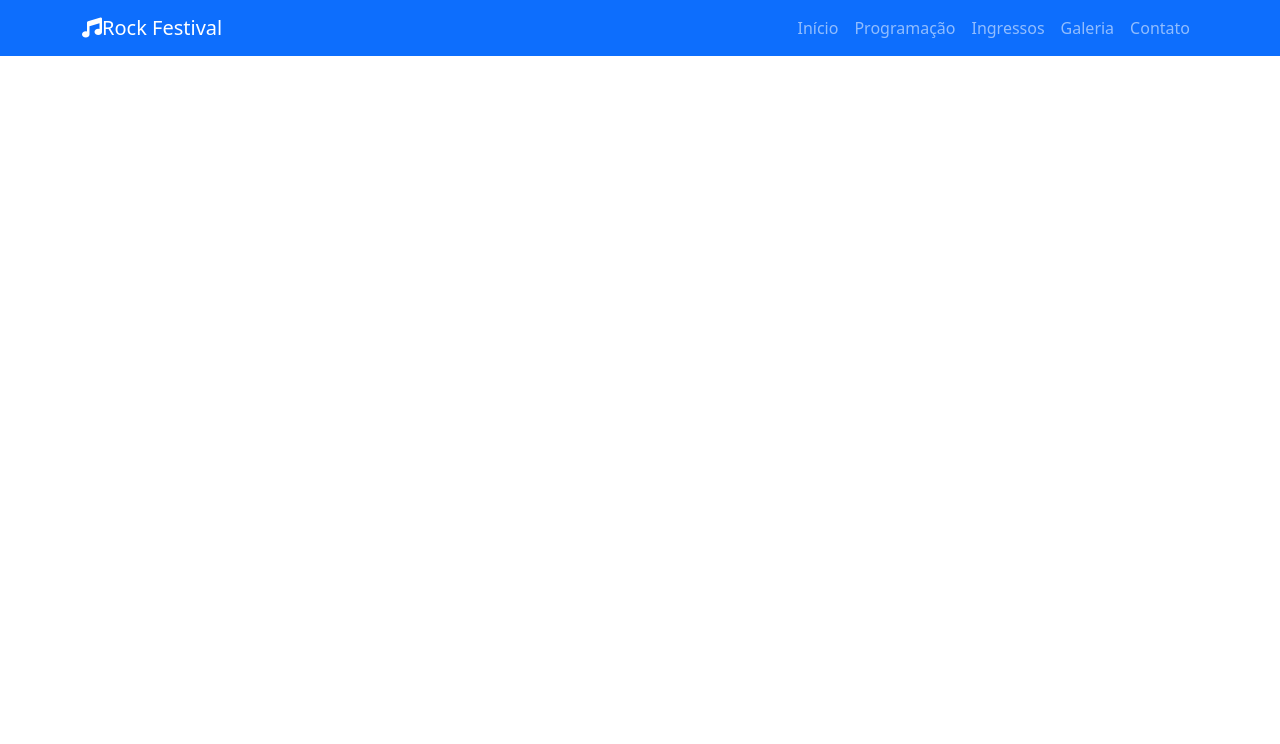
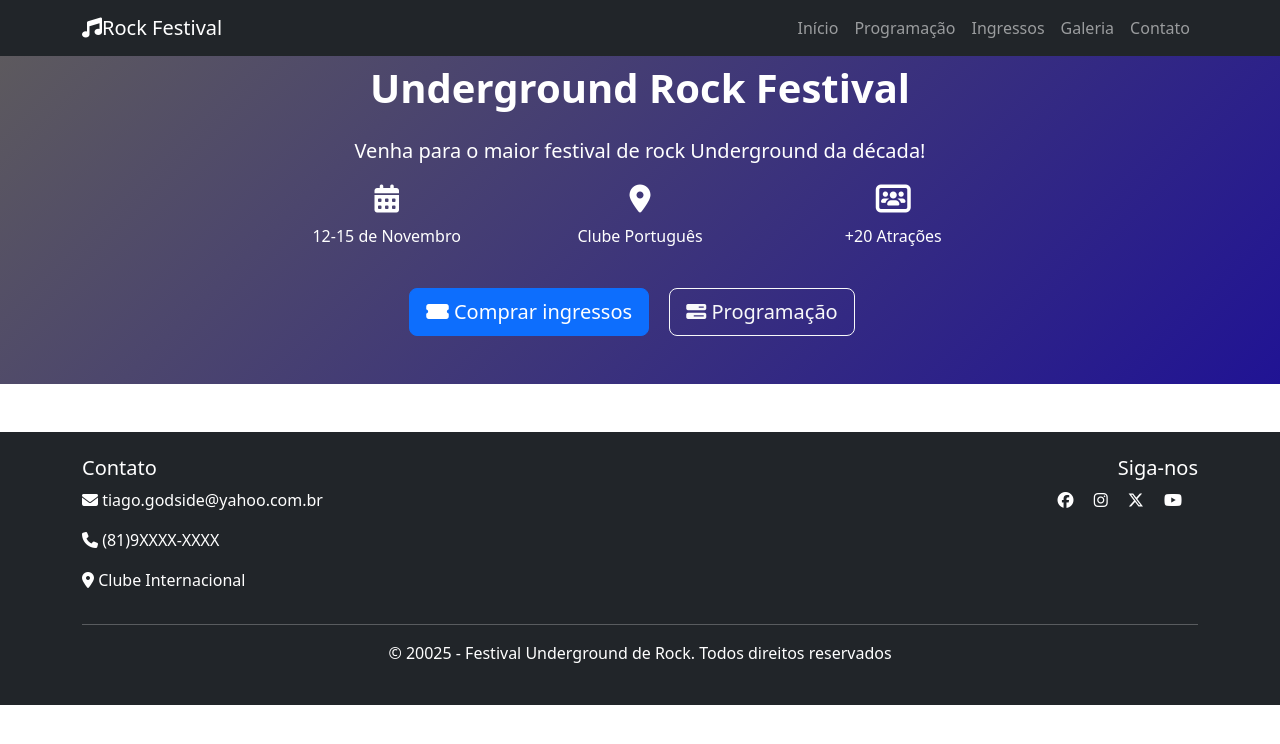
Before and after one commit to TiagoGodSide/FrameworkEstudos, a plain HTML site: page FrameWorks/Festival.html in a window 1280 px wide. Drawn offline with nearby package versions, Linux system fonts and the light colour scheme.

Commit message:
Footer + section

```diff
--- a/FrameWorks/Festival.html
+++ b/FrameWorks/Festival.html
@@ -6,11 +6,16 @@
     <title>Festival de música</title>
     <link href="https://cdn.jsdelivr.net/npm/bootstrap@5.3.6/dist/css/bootstrap.min.css" rel="stylesheet" integrity="sha384-4Q6Gf2aSP4eDXB8Miphtr37CMZZQ5oXLH2yaXMJ2w8e2ZtHTl7GptT4jmndRuHDT" crossorigin="anonymous">
     <link rel="stylesheet" href="https://cdnjs.cloudflare.com/ajax/libs/font-awesome/6.7.2/css/all.min.css" integrity="sha512-Evv84Mr4kqVGRNSgIGL/F/aIDqQb7xQ2vcrdIwxfjThSH8CSR7PBEakCr51Ck+w+/U6swU2Im1vVX0SVk9ABhg==" crossorigin="anonymous" referrerpolicy="no-referrer" />
+    <style>
+        #inicio{
+            background: linear-gradient(135deg, rgb(95, 92, 92) 0%, rgb(32, 19, 148) 100% );
+        }
+    </style>
 </head>
 <body>
 
     <header>
-        <nav class="navbar navbar-expand-lg navbar-dark bg-primary fixed-top">
+        <nav class="navbar navbar-expand-lg navbar-dark bg-dark fixed-top">
             <div class="container">
                 <a class="navbar-brand" href="#"><i class="fa-solid fa-music"></i>Rock Festival</a>
             <!--botão responsividade mobalie-->
@@ -21,7 +26,7 @@
             <div class="collapse navbar-collapse" id="navbarBar">
                 <ul class="navbar-nav ms-auto">
                     <li class="nav-item">
-                        <a class="nav-link" href="#">Início</a>
+                        <a class="nav-link" href="#inicio">Início</a>
                     </li>
                     <li class="nav-item">
                         <a class="nav-link" href="#">Programação</a>
@@ -41,10 +46,63 @@
         </nav>
     </header>
 
+    <section id="inicio" class="text-white text-center py-5">
+        <div class="container">
+            <div class="row aling-items-center min-vh-75">
+                <div class="col-lg-8 mx-auto">
+                    <h1 class="display-8 fw-bold mb-4 mt-3"> Underground Rock Festival</h1>
+                    <p class="lead">Venha para o maior festival de rock Underground da década!</p>
+
+                    <div class="row text-center mb-4">
+                        <div class="col-md-4">
+                            <h3><i class="fa-solid fa-calendar-days"></i></h3>
+                            <p>12-15 de Novembro</p>
+                        </div>
+                        <div class="col-md-4">
+                            <h3><i class="fa-solid fa-location-dot"></i></h3>
+                            <p>Clube Português</p>
+                        </div>
+                        <div class="col-md-4">
+                            <h3><i class="fa-solid fa-users-rectangle"></i></h3>
+                            <p>+20 Atrações</p>
+                        </div>
+                    </div>
+
+                    <a href="" class="btn btn-primary btn-lg me-3"><i class="fa-solid fa-ticket-simple"></i> Comprar ingressos</a>
+                    <a href="" class="btn btn-outline-light btn-lg me-3"><i class="fa-solid fa-bars-progress"></i> Programação</a>
+                </div>
+
+            </div>
+        </div>
+    </section>
 
 
 
 
+    <footer class="bg-dark text-white py-4 mt-5">
+        <div class="container">
+            <div class="row">
+                <div class="col-md-6">
+                    <h5 id="contato">Contato</h5>
+                    <p><i class="fa-solid fa-envelope"></i> tiago.godside@yahoo.com.br</p>
+                    <p><i class="fa-solid fa-phone"></i> (81)9XXXX-XXXX</p>
+                    <p><i class="fa-solid fa-location-dot"></i> Clube Internacional</p>
+                </div>
+                <div class="col-md-6 text-md-end">
+                    <h5>Siga-nos</h5>
+                    <a href="" class="text-white me-3"><i class="fa-brands fa-facebook"></i></a>
+                    <a href="" class="text-white me-3"><i class="fa-brands fa-instagram"></i></a>
+                    <a href="" class="text-white me-3"><i class="fa-brands fa-x-twitter"></i></a>
+                    <a href="" class="text-white me-3"><i class="fa-brands fa-youtube"></i></a>
+                </div>
+            </div>
+            <hr>
+            <div class="text-center">
+                <p> &copy; 20025 - Festival Underground de Rock. Todos direitos reservados</p>
+            </div>
+        </div>
+    </footer>
+
     <script src="https://cdn.jsdelivr.net/npm/bootstrap@5.3.6/dist/js/bootstrap.bundle.min.js" integrity="sha384-j1CDi7MgGQ12Z7Qab0qlWQ/Qqz24Gc6BM0thvEMVjHnfYGF0rmFCozFSxQBxwHKO" crossorigin="anonymous"></script>
 </body>
 </html>
```
